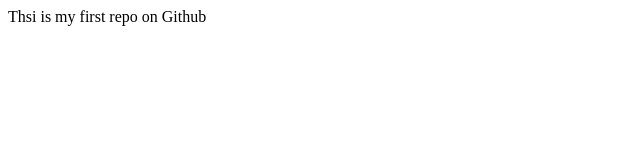
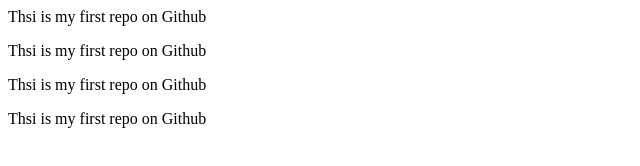
Before and after one commit to NikhilChauhan0033/MyFirstRepo, a plain HTML site: page index.html in a window 1280 px wide. Shown: the whole page, without its empty margins (0-640 px from the left). Drawn offline with Linux system fonts and the light colour scheme.

Commit message:
add a multiple p tags lines

```diff
--- a/index.html
+++ b/index.html
@@ -1 +1,4 @@
 <p>Thsi is my first repo on Github</p>
+<p>Thsi is my first repo on Github</p>
+<p>Thsi is my first repo on Github</p>
+<p>Thsi is my first repo on Github</p>
```
